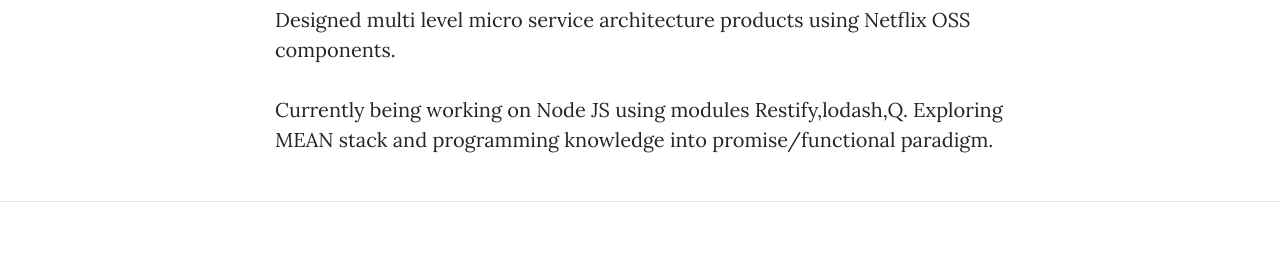
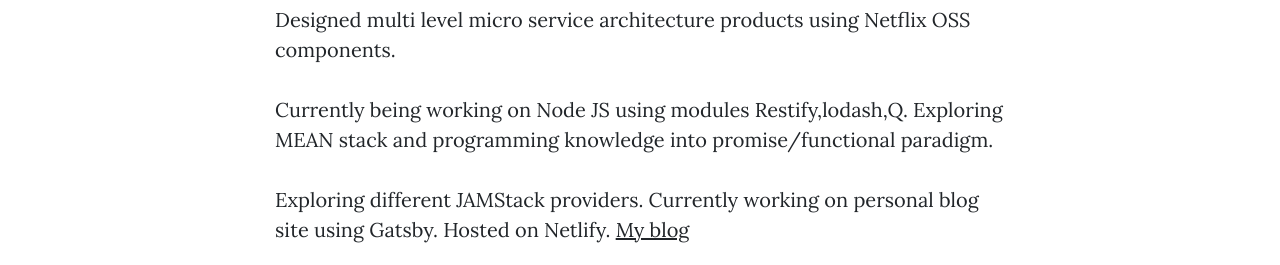
Before and after one commit to nyalla/nyalla.github.io, a website: page about.html in a window 1280 px wide. Shown: the part 847-1112 px from the top of the page. Drawn offline with nearby package versions, Linux system fonts and the light colour scheme.

Commit message:
Update about.html

```diff
--- a/about.html
+++ b/about.html
@@ -75,6 +75,8 @@
         <p>Technical Skills include : J2EE ,Core java , Advanced Java, Servlets,Springs Framework(Ioc,DI,AOP),Hibernate. Java 8, elastic search, Redis, MySQL, Node JS.</p>
         <p>Designed multi level micro service architecture products using Netflix OSS components.</p>
 		<p>Currently being working on Node JS using modules Restify,lodash,Q. Exploring MEAN stack and programming knowledge into promise/functional paradigm.</p>
+	      <p>Exploring different JAMStack providers. Currently working on personal blog site using Gatsby. Hosted on Netlify. <a href="https://blogme4.netlify.app/">My blog</a></p>
+
       </div>
     </div>
   </div>
```
